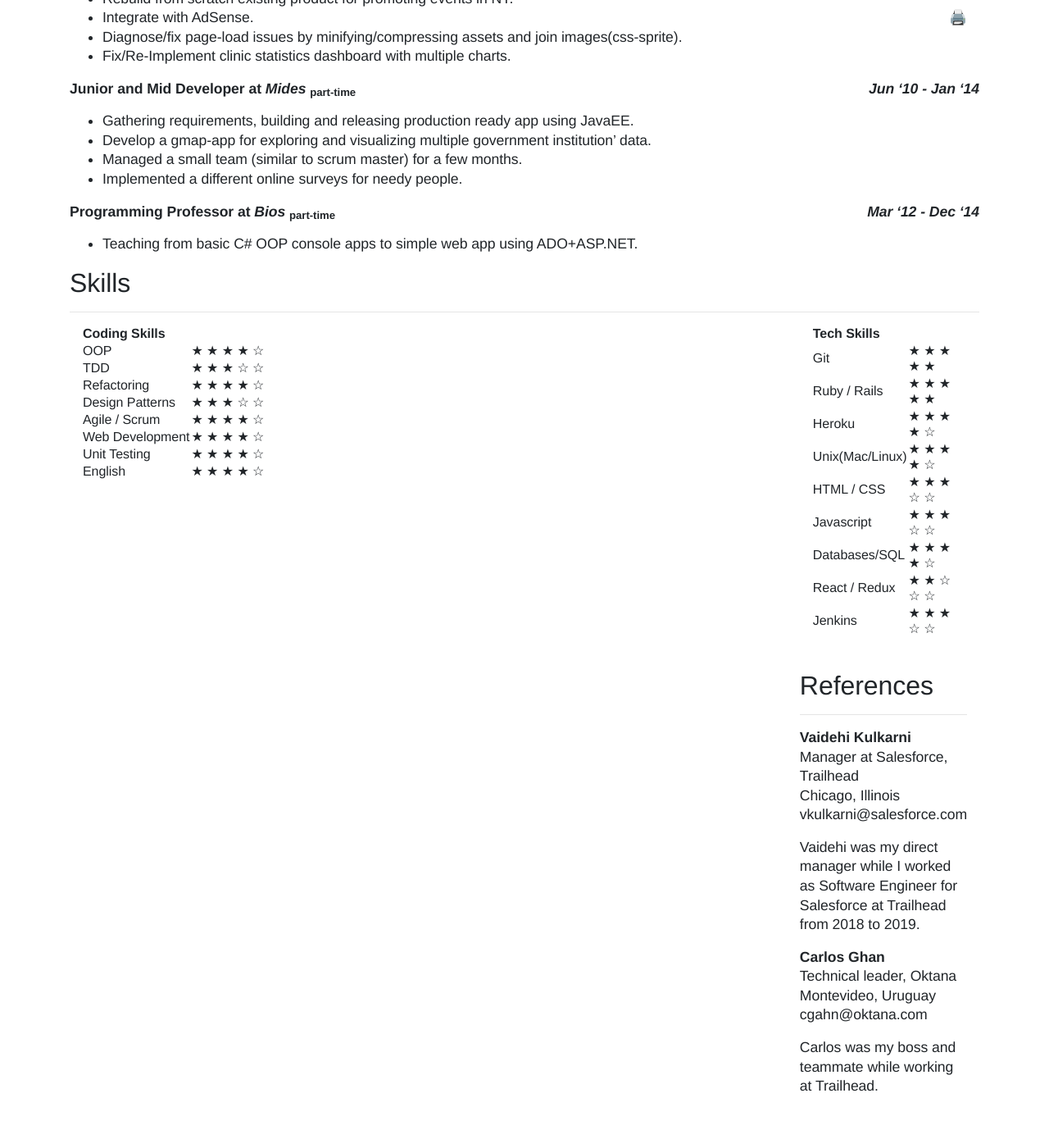
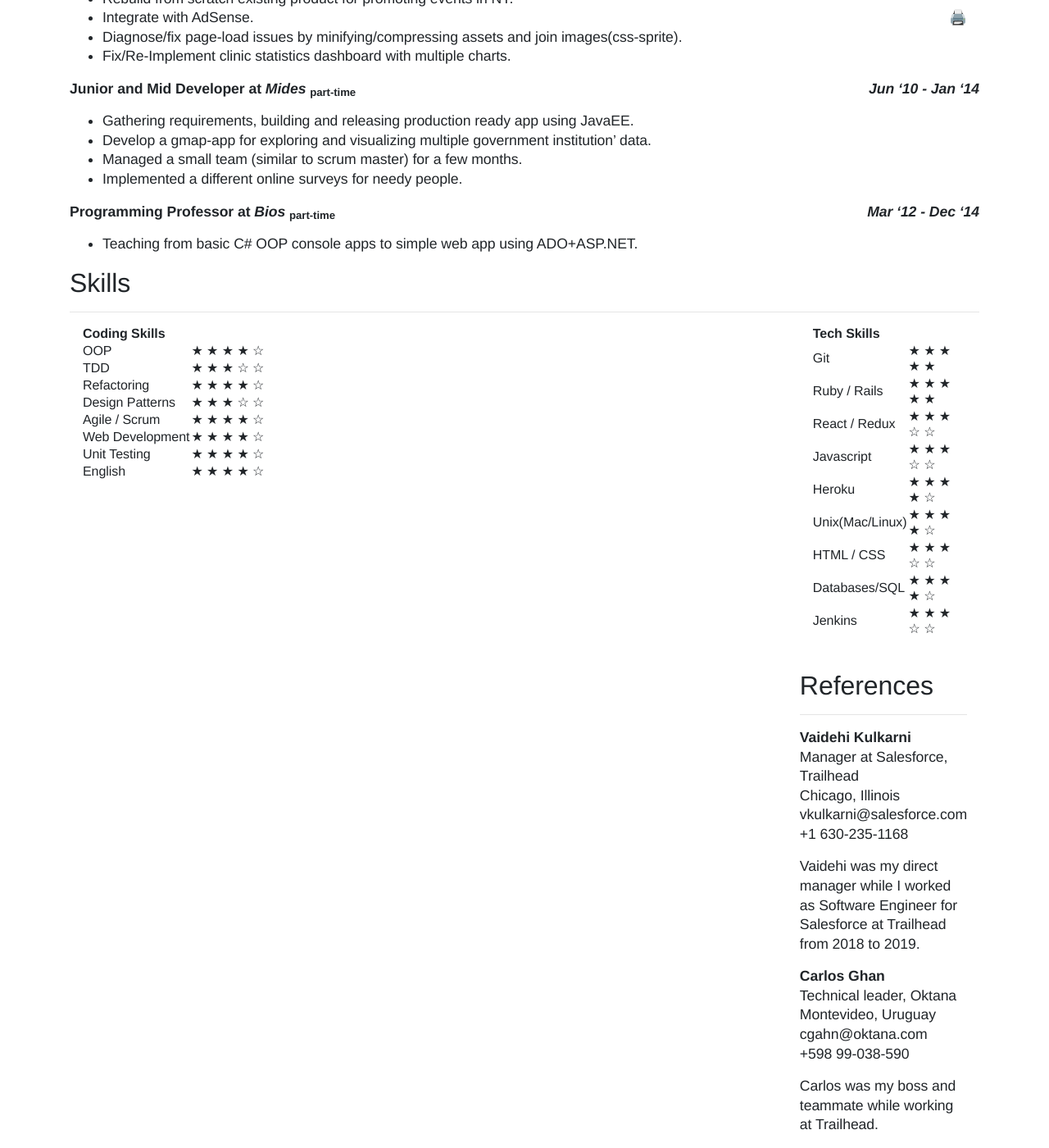
Before and after one commit to delbetu/delbetu.github.io, a Jekyll site: the page built from resume.md, in a window 1280 px wide and 1400 px high, scrolled down 946 px. Shown: the whole window at 82% size. Built offline with Jekyll 4.4.1, drawn with Linux system fonts in a browser that asks for light colours; emoji names are drawn with the system emoji font; our own code applies the rules of GitHub Pages for plain Markdown files; before the commit the page ends 2299 px from its top, so only the background shows below that; some of the changed lines change nothing that is shown.

Commit message:
update resume

```diff
--- a/resume.md
+++ b/resume.md
@@ -1,5 +1,7 @@
 ---
 layout: resume_layout
+title: Resume
+
 ---
 
 # Marcos Bellucci ![photo](https://s.gravatar.com/avatar/aa13dc88f709dd1b1ec9b6b24e85089f?s=80){:.float-right.gravatar}
@@ -88,12 +90,12 @@ Ability to deliver well tested, intention revealing, unit composable software.
 ------------------------|----------------------------------------|
 | Git                   |&#9733; &#9733; &#9733; &#9733; &#9733; |
 | Ruby / Rails          |&#9733; &#9733; &#9733; &#9733; &#9733; |
+| React / Redux         |&#9733; &#9733; &#9733; &#9734; &#9734; |
+| Javascript            |&#9733; &#9733; &#9733; &#9734; &#9734; |
 | Heroku                |&#9733; &#9733; &#9733; &#9733; &#9734; |
 | Unix(Mac/Linux)       |&#9733; &#9733; &#9733; &#9733; &#9734; |
 | HTML / CSS            |&#9733; &#9733; &#9733; &#9734; &#9734; |
-| Javascript            |&#9733; &#9733; &#9733; &#9734; &#9734; |
 | Databases/SQL         |&#9733; &#9733; &#9733; &#9733; &#9734; |
-| React / Redux         |&#9733; &#9733; &#9734; &#9734; &#9734; |
 | Jenkins               |&#9733; &#9733; &#9733; &#9734; &#9734; |
 
 <br/>
@@ -105,6 +107,7 @@ Ability to deliver well tested, intention revealing, unit composable software.
 Manager at Salesforce, Trailhead
 Chicago, Illinois
 vkulkarni@salesforce.com
++1 630-235-1168
 
 Vaidehi was my direct manager while I worked as Software Engineer for Salesforce at Trailhead from 2018 to 2019.
 
@@ -112,6 +115,7 @@ Vaidehi was my direct manager while I worked as Software Engineer for Salesforce
 Technical leader, Oktana
 Montevideo, Uruguay
 cgahn@oktana.com
++598 99-038-590
 
 Carlos was my boss and teammate while working at Trailhead.
 
```
